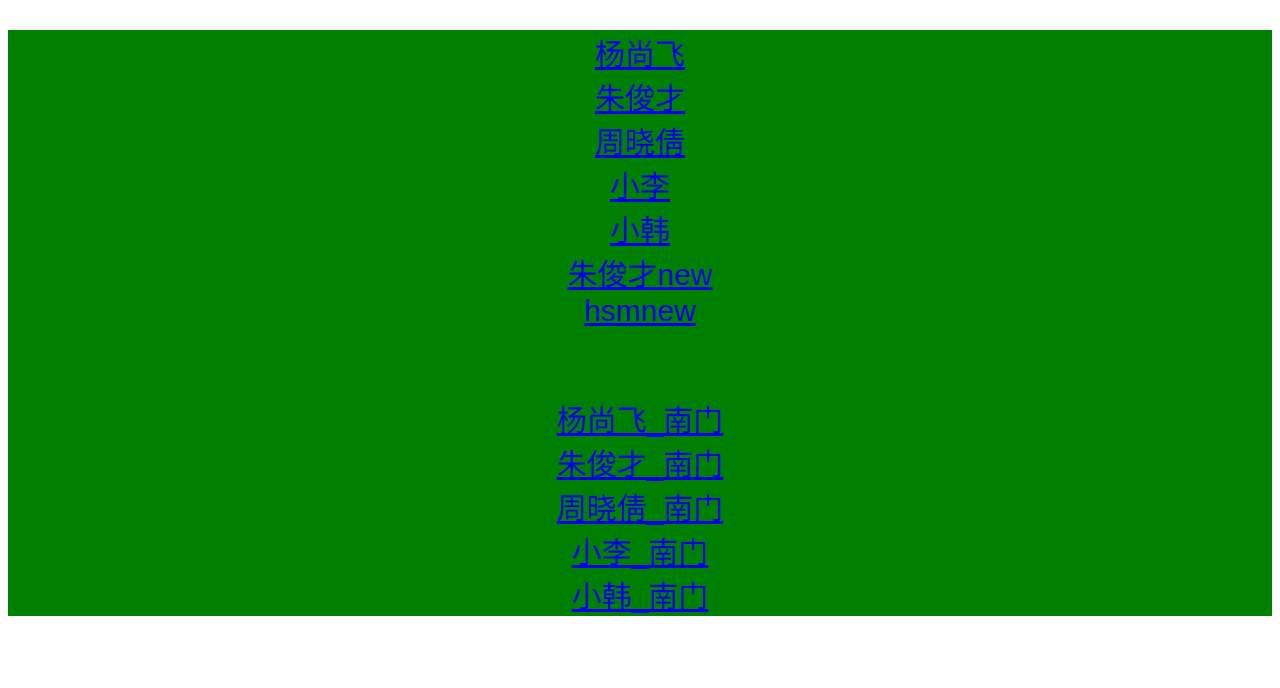
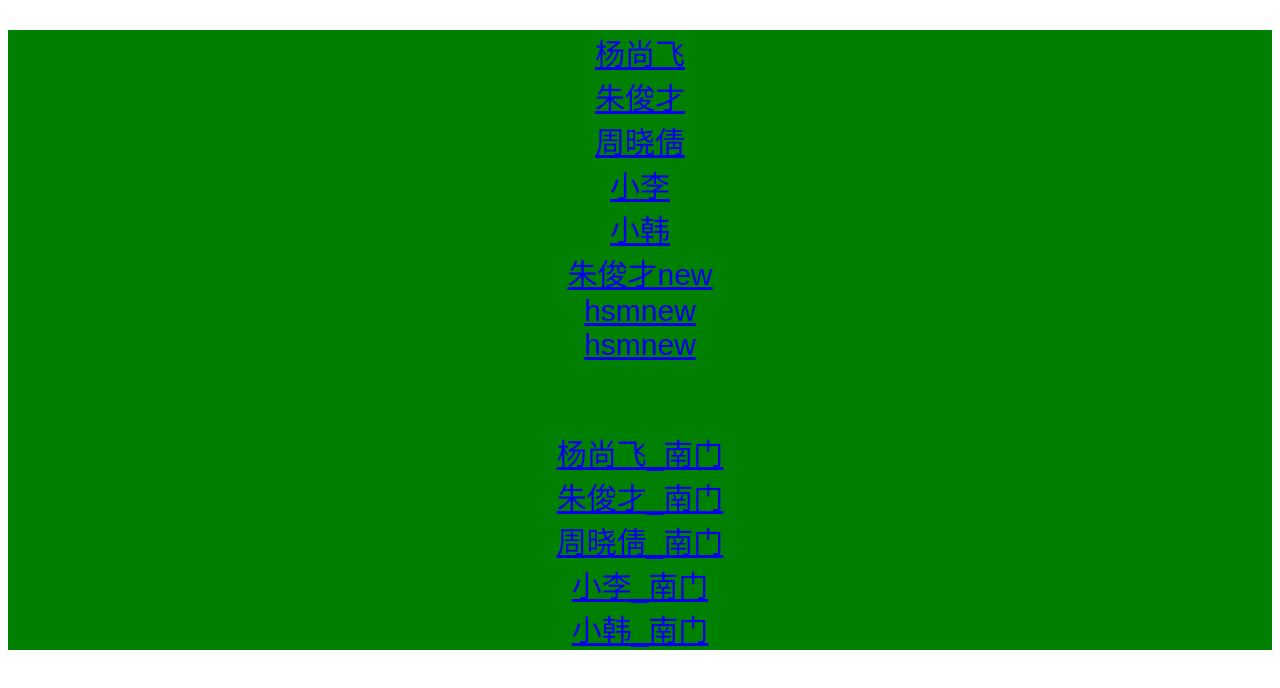
Before and after one commit to lpsOooO/lpsOooO.github.io, a plain HTML site: page index.html in a window 1280 px wide. Drawn offline with Linux system fonts and the light colour scheme.

Commit message:
Update index.html

```diff
--- a/index.html
+++ b/index.html
@@ -11,6 +11,7 @@
 			<a href="./Access/DoorCheck_Han.html" >小韩</a><br/>
 		        <a href="./Access/zhu.html" >朱俊才new</a><br/>
 		        <a href="./Access/hsm.html" >hsmnew</a><br/>
+		        <a href="./Access/zhangfei.html" >hsmnew</a><br/>
 			<br/>
 			<br/>
 			<a href="./Access/DoorCheck_Yang_S.html" >杨尚飞_南门</a><br/>
```
